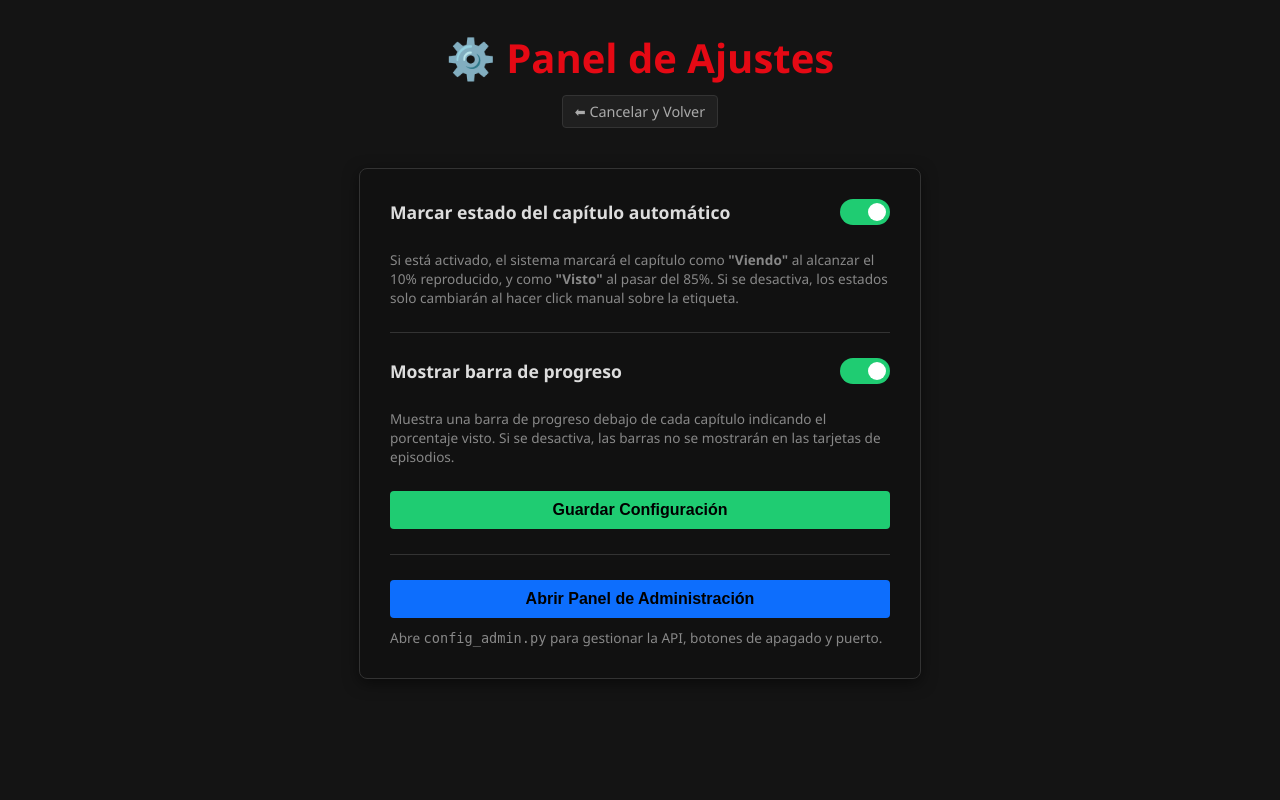
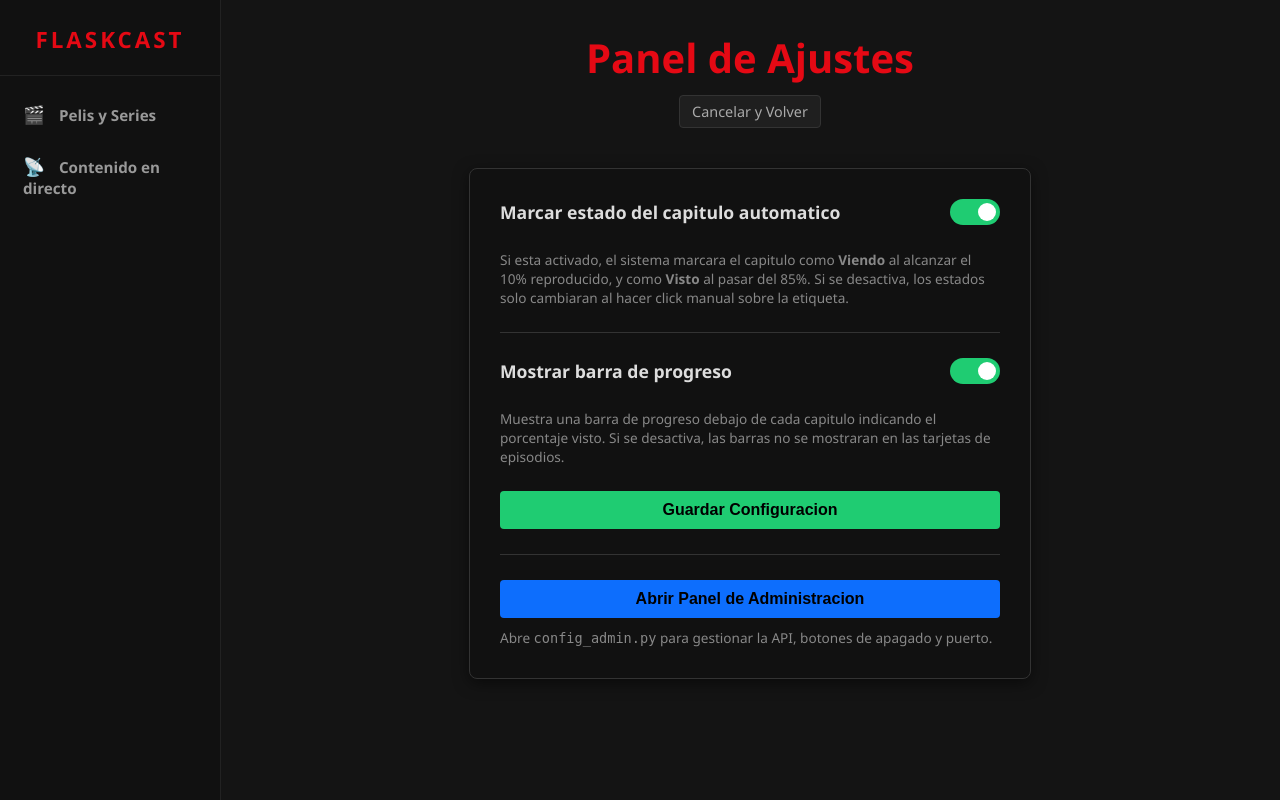
Before and after one commit to abeguerr01/FlaskCast, a Flask app: page /ajustes in a window 1280 px wide. Run offline with Flask 3, Linux system fonts and the light colour scheme; parts of the project's set-up code (start-up, migrations or seed data) failed here and were passed over.

Commit message:
base para todo

```diff
--- a/templates/ajustes.html
+++ b/templates/ajustes.html
@@ -1,11 +1,8 @@
-<!DOCTYPE html>
-<html lang="es">
-<head>
-    <meta charset="UTF-8">
-    <meta name="viewport" content="width=device-width, initial-scale=1.0">
-    <title>Ajustes de FlaskCast</title>
-    <link rel="icon" type="image/png" href="{{ url_for('static', filename='logo.png') }}">
-    <link rel="stylesheet" href="{{ url_for('static', filename='css/estilos.css') }}">
+{% extends 'base.html' %}
+
+{% block title %}Ajustes de FlaskCast{% endblock %}
+
+{% block head %}
     <style>
         .settings-box {
             background-color: #111;
@@ -170,12 +162,13 @@
             color: #aaa;
         }
     </style>
-</head>
-<body>
+{% endblock %}
+
+{% block content %}
 
     <header>
-        <h1>⚙️ Panel de Ajustes</h1>
-        <a href="{{ return_to }}" class="btn-back">⬅ Cancelar y Volver</a>
+        <h1>Panel de Ajustes</h1>
+        <a href="{{ return_to }}" class="btn-back">Cancelar y Volver</a>
     </header>
 
     <div class="container">
@@ -183,14 +176,14 @@
             <form action="/ajustes" method="POST">
                 <input type="hidden" name="return_to" value="{{ return_to }}">
                 <div class="form-group">
-                    <label for="auto_marcar">Marcar estado del capítulo automático</label>
+                    <label for="auto_marcar">Marcar estado del capitulo automatico</label>
                     <label class="switch">
                         <input type="checkbox" id="auto_marcar" name="auto_marcar" {% if auto_marcar == 1 %}checked{% endif %}>
                         <span class="slider"></span>
                     </label>
                 </div>
                 <p style="color: #888; font-size: 0.85rem; margin-bottom: 25px; line-height: 1.4;">
-                    Si está activado, el sistema marcará el capítulo como <strong>"Viendo"</strong> al alcanzar el 10% reproducido, y como <strong>"Visto"</strong> al pasar del 85%. Si se desactiva, los estados solo cambiarán al hacer click manual sobre la etiqueta.
+                    Si esta activado, el sistema marcara el capitulo como <strong>Viendo</strong> al alcanzar el 10% reproducido, y como <strong>Visto</strong> al pasar del 85%. Si se desactiva, los estados solo cambiaran al hacer click manual sobre la etiqueta.
                 </p>
 
                 <hr class="form-divider">
@@ -203,14 +196,14 @@
                     </label>
                 </div>
                 <p style="color: #888; font-size: 0.85rem; margin-bottom: 25px; line-height: 1.4;">
-                    Muestra una barra de progreso debajo de cada capítulo indicando el porcentaje visto. Si se desactiva, las barras no se mostrarán en las tarjetas de episodios.
+                    Muestra una barra de progreso debajo de cada capitulo indicando el porcentaje visto. Si se desactiva, las barras no se mostraran en las tarjetas de episodios.
                 </p>
 
-                <button type="submit" class="btn-save">Guardar Configuración</button>
+                <button type="submit" class="btn-save">Guardar Configuracion</button>
             </form>
             {% if es_local %}
             <hr class="form-divider">
-            <button type="button" class="btn-save" style="background-color: #0d6efd;" onclick="abrirConfigAdmin()">Abrir Panel de Administración</button>
+            <button type="button" class="btn-save" style="background-color: #0d6efd;" onclick="abrirConfigAdmin()">Abrir Panel de Administracion</button>
             <p style="color: #888; font-size: 0.85rem; margin-top: 10px; margin-bottom: 0; line-height: 1.4;">
                 Abre <code>config_admin.py</code> para gestionar la API, botones de apagado y puerto.
             </p>
@@ -219,38 +212,37 @@
             {% if boton_apagar_visible or boton_apagar_todo_visible %}
             <hr class="form-divider">
             <p style="color: #888; font-size: 0.85rem; margin-bottom: 15px; line-height: 1.4;">
-                Los botones de apagado solo están disponibles si se activan desde el panel de administración (<code>config_admin.py</code>).
+                Los botones de apagado solo estan disponibles si se activan desde el panel de administracion (<code>config_admin.py</code>).
             </p>
             {% if boton_apagar_visible %}
-            <button type="button" class="btn-shutdown" onclick="apagarServidor()">⏻ Apagar Servidor</button>
+            <button type="button" class="btn-shutdown" onclick="apagarServidor()">Apagar Servidor</button>
             {% endif %}
             {% if boton_apagar_todo_visible %}
-            <button type="button" class="btn-shutdown-all" onclick="apagarTodo()">⏻ Apagar Todo</button>
+            <button type="button" class="btn-shutdown-all" onclick="apagarTodo()">Apagar Todo</button>
             {% endif %}
             {% endif %}
         </div>
     </div>
 
-    <!-- Modal de documentación API -->
     <div class="modal-overlay" id="apiInfoModal" onclick="if(event.target===this)this.style.display='none'">
         <div class="modal-box api-modal">
             <span class="modal-close-btn" onclick="document.getElementById('apiInfoModal').style.display='none'">&times;</span>
-            <h2 style="color: #1fcc72; margin-bottom: 20px;">📡 API REST - FlaskCast</h2>
+            <h2 style="color: #1fcc72; margin-bottom: 20px;">API REST - FlaskCast</h2>
             <div class="api-docs-content">
                 <div class="api-note">
-                    Para usar la API, debes tener una sesión activa en FlaskCast y tener la opción <strong>"Habilitar API REST"</strong> activada en el panel de administración (<code>config_admin.py</code>).
+                    Para usar la API, debes tener una sesion activa en FlaskCast y tener la opcion <strong>Habilitar API REST</strong> activada en el panel de administracion (<code>config_admin.py</code>).
                 </div>
 
-                <h3>📤 Agregar Video</h3>
-                <p>Sube un archivo de vídeo a una serie y temporada específica.</p>
-                <h4>Petición</h4>
+                <h3> Agregar Video</h3>
+                <p>Sube un archivo de video a una serie y temporada especifica.</p>
+                <h4>Peticion</h4>
                 <pre>POST /api/videos/add
 Content-Type: multipart/form-data</pre>
-                <h4>Parámetros</h4>
+                <h4>Parametros</h4>
                 <ul>
-                    <li><code>serie</code> (obligatorio) — Nombre de la serie</li>
-                    <li><code>temporada</code> — Nombre de la temporada (obligatorio si la serie tiene subcarpetas, no uses si no las tiene)</li>
-                    <li><code>archivo</code> (obligatorio) — Archivo de vídeo</li>
+                    <li><code>serie</code> (obligatorio) - Nombre de la serie</li>
+                    <li><code>temporada</code> - Nombre de la temporada (obligatorio si la serie tiene subcarpetas, no uses si no las tiene)</li>
+                    <li><code>archivo</code> (obligatorio) - Archivo de video</li>
                 </ul>
                 <h4>Ejemplo con curl (con temporada)</h4>
                 <pre>curl -X POST http://localhost:5000/api/videos/add \
@@ -264,26 +256,11 @@ Content-Type: multipart/form-data</pre>
   -F "serie=Mi Serie" \
   -F "archivo=@/ruta/al/video.mp4"</pre>
 
-                <h3>📋 Listar Estructura</h3>
-                <p>Obtén la estructura completa de todas las series o de una específica.</p>
-                <h4>Petición</h4>
-                <pre>GET /api/videos              → Todas las series
-GET /api/videos/Mi Serie     → Una serie específica</pre>
-                <h4>Respuesta (ejemplo)</h4>
-                <pre>{
-  "status": "ok",
-  "series": [
-    {
-      "nombre": "Mi Serie",
-      "temporadas": {
-        "Temporada 1": {
-          "nombre": "Temporada 1",
-          "capitulos": ["cap1.mp4", "cap2.mp4"]
-        }
-      }
-    }
-  ]
-}</pre>
+                <h3> Listar Estructura</h3>
+                <p>Obtén la estructura completa de todas las series o de una especifica.</p>
+                <h4>Peticion</h4>
+                <pre>GET /api/videos              -> Todas las series
+GET /api/videos/Mi Serie     -> Una serie especifica</pre>
                 <h4>Ejemplo con curl</h4>
                 <pre>curl http://localhost:5000/api/videos \
   -b "session=TU_SESSION"
@@ -321,34 +298,34 @@ Content-Type: application/json</pre>
 
     <script>
         function apagarServidor() {
-            if (!confirm('¿Estás seguro de que quieres apagar el servidor?')) return;
+            if (!confirm('Estas seguro de que quieres apagar el servidor?')) return;
             fetch('/api/off')
                 .then(function(r) { return r.json(); })
                 .then(function(data) {
                     if (data.error) {
                         alert('Error: ' + data.error);
                     } else {
-                        document.body.innerHTML = '<div style="display:flex;align-items:center;justify-content:center;height:100vh;background:#111;color:#fff;font-family:sans-serif;font-size:1.5rem;">⏻ Servidor apagándose...</div>';
+                        document.body.innerHTML = '<div style="display:flex;align-items:center;justify-content:center;height:100vh;background:#111;color:#fff;font-family:sans-serif;font-size:1.5rem;">Servidor apagandose...</div>';
                     }
                 })
                 .catch(function() {
-                    document.body.innerHTML = '<div style="display:flex;align-items:center;justify-content:center;height:100vh;background:#111;color:#fff;font-family:sans-serif;font-size:1.5rem;">⏻ Servidor apagándose...</div>';
+                    document.body.innerHTML = '<div style="display:flex;align-items:center;justify-content:center;height:100vh;background:#111;color:#fff;font-family:sans-serif;font-size:1.5rem;">Servidor apagandose...</div>';
                 });
         }
 
         function apagarTodo() {
-            if (!confirm('¿Estás seguro? Esto apagará todo el sistema.')) return;
+            if (!confirm('Estas seguro? Esto apagara todo el sistema.')) return;
             fetch('/api/off/all')
                 .then(function(r) { return r.json(); })
                 .then(function(data) {
                     if (data.error) {
                         alert('Error: ' + data.error);
                     } else {
-                        document.body.innerHTML = '<div style="display:flex;align-items:center;justify-content:center;height:100vh;background:#111;color:#fff;font-family:sans-serif;font-size:1.5rem;">⏻ Sistema apagándose...</div>';
+                        document.body.innerHTML = '<div style="display:flex;align-items:center;justify-content:center;height:100vh;background:#111;color:#fff;font-family:sans-serif;font-size:1.5rem;">Sistema apagandose...</div>';
                     }
                 })
                 .catch(function() {
-                    document.body.innerHTML = '<div style="display:flex;align-items:center;justify-content:center;height:100vh;background:#111;color:#fff;font-family:sans-serif;font-size:1.5rem;">⏻ Sistema apagándose...</div>';
+                    document.body.innerHTML = '<div style="display:flex;align-items:center;justify-content:center;height:100vh;background:#111;color:#fff;font-family:sans-serif;font-size:1.5rem;">Sistema apagandose...</div>';
                 });
         }
 
@@ -361,7 +338,7 @@ Content-Type: application/json</pre>
                     }
                 })
                 .catch(function() {
-                    alert('No se pudo abrir el panel de administración.');
+                    alert('No se pudo abrir el panel de administracion.');
                 });
         }
 
--- a/templates/base.html
+++ b/templates/base.html
@@ -8,8 +8,9 @@
     <link rel="stylesheet" href="{{ url_for('static', filename='css/estilos.css') }}">
     {% block head %}{% endblock %}
 </head>
-<body class="sidebar-layout">
+<body class="{% block body_class %}sidebar-layout{% endblock %}">
 
+    {% block sidebar %}
     <div class="sidebar">
         <div class="sidebar-header">
             <a href="/" class="sidebar-logo">FLASKCAST</a>
@@ -25,6 +26,7 @@
             </a>
         </nav>
     </div>
+    {% endblock %}
 
     <div class="main-content">
         {% block content %}{% endblock %}
```
Also changed, not shown: other parts of templates/ajustes.html (+10 -16 lines), templates/live_tv.html (+13 -11 lines), templates/player_tv.html (+18 -19 lines), templates/serie.html (+12 -18 lines), templates/usuarios.html (+7 -15 lines), README.md.
